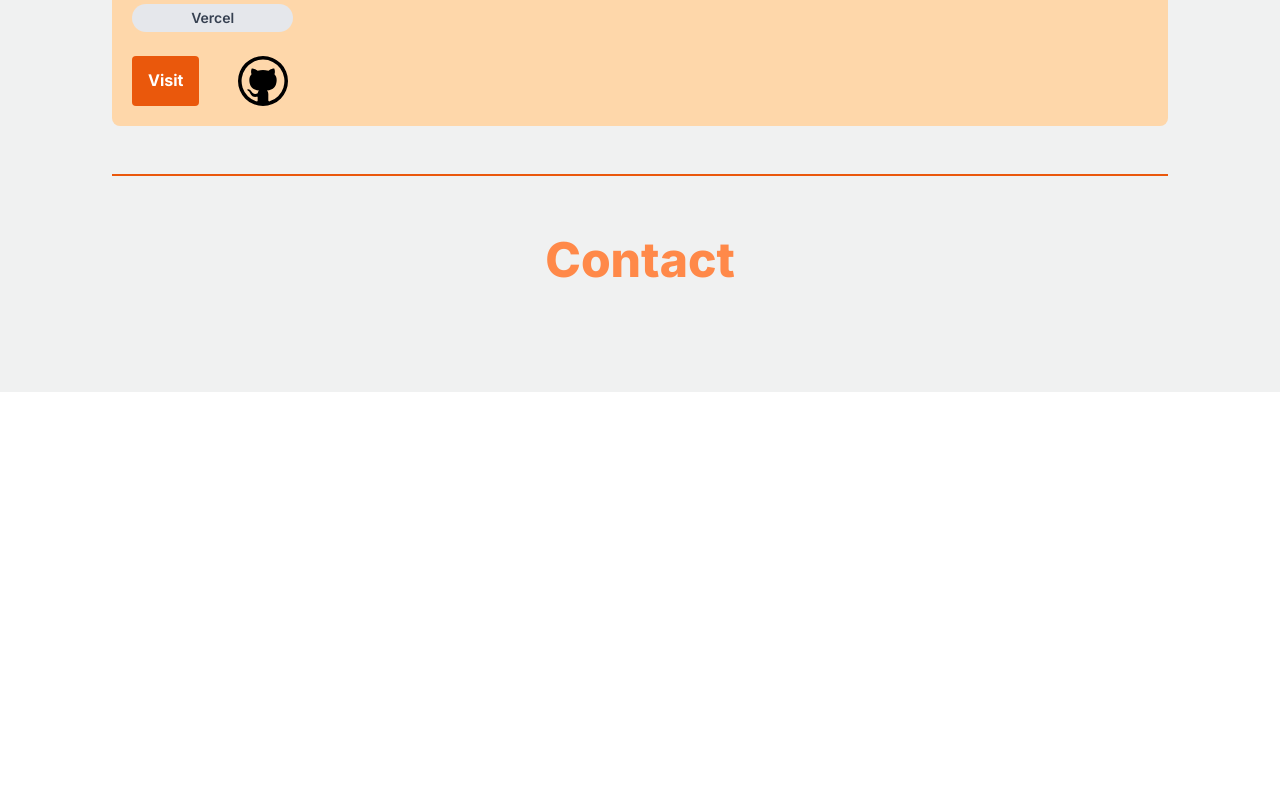
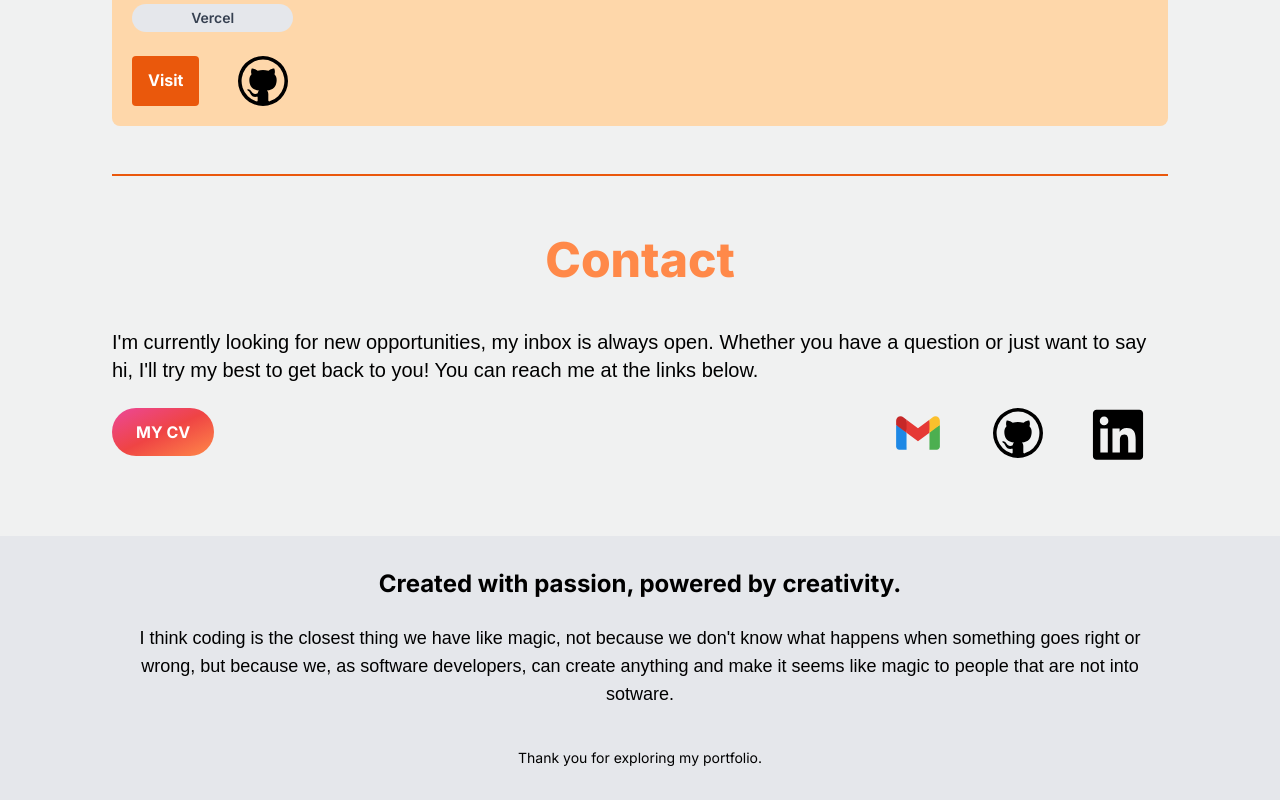
Before and after one commit to angelcoding06/Portfolio, a Next.js app: page / in a window 1280 px wide. Shown: the part 3033-3833 px from the top of the page. Before the commit the page ends 3425 px from the top, so only its background shows below. Built offline with nearby package versions, Linux system fonts and the light colour scheme.

Commit message:
Finish contactsection - add Footer

```diff
--- /dev/null
+++ b/src/app/components/footer.tsx
@@ -0,0 +1,22 @@
+"use client";
+import React from "react";
+
+const Footer: React.FC = () => {
+	return (
+		<footer className="bg-gray-200 text-black dark:text-gray-300  dark:bg-mainBlack py-8 bg-opacity-100 border-slate-500 ">
+			<div className="flex flex-col items-center text-center">
+				<p className="font-bold text-black dark:text-white text-base sm:text-lg mb-6 lg:text-2xl">
+					Created with passion, powered by creativity.
+				</p>
+				<p className="font-poppins px-2 text-black dark:text-white text-inherit text-sm  sm:text-lg mb-6 lg:text-lg lg:px-28">
+					{
+						"I think coding is the closest thing we have like magic, not because we don't know what happens when something goes right or wrong, but because we, as software developers, can create anything and make it seems like magic to people that are not into sotware."
+					}
+				</p>
+				<p className="text-sm mt-4">Thank you for exploring my portfolio.</p>
+			</div>
+		</footer>
+	);
+};
+
+export default Footer;
--- a/src/app/components/icons/icons.tsx
+++ b/src/app/components/icons/icons.tsx
@@ -550,7 +550,10 @@ export const LinuxIcon: React.FC<IconoProps> = ({
 	</svg>
 );
 
-export const GithubIcon: React.FC<IconoProps> = ({ width = "128", height = "50" }) => (
+export const GithubIcon: React.FC<IconoProps> = ({
+	width = "128",
+	height = "50",
+}) => (
 	<svg
 		width={width}
 		height={height}
@@ -595,3 +598,39 @@ export const LinkedInIcon: React.FC<IconoProps> = ({
 		</g>
 	</svg>
 );
+
+export const GmailIcon: React.FC<IconoProps> = ({
+	width = "100",
+	height = "50",
+}) => (
+	<svg
+		xmlns="http://www.w3.org/2000/svg"
+		x="0px"
+		y="0px"
+		width={width}
+		height={height}
+		viewBox="0 0 48 48"
+		className="w-auto"
+	>
+		<path
+			fill="#4caf50"
+			d="M45,16.2l-5,2.75l-5,4.75L35,40h7c1.657,0,3-1.343,3-3V16.2z"
+		></path>
+		<path
+			fill="#1e88e5"
+			d="M3,16.2l3.614,1.71L13,23.7V40H6c-1.657,0-3-1.343-3-3V16.2z"
+		></path>
+		<polygon
+			fill="#e53935"
+			points="35,11.2 24,19.45 13,11.2 12,17 13,23.7 24,31.95 35,23.7 36,17"
+		></polygon>
+		<path
+			fill="#c62828"
+			d="M3,12.298V16.2l10,7.5V11.2L9.876,8.859C9.132,8.301,8.228,8,7.298,8h0C4.924,8,3,9.924,3,12.298z"
+		></path>
+		<path
+			fill="#fbc02d"
+			d="M45,12.298V16.2l-10,7.5V11.2l3.124-2.341C38.868,8.301,39.772,8,40.702,8h0 C43.076,8,45,9.924,45,12.298z"
+		></path>
+	</svg>
+);
--- a/src/app/components/projectarticle.tsx
+++ b/src/app/components/projectarticle.tsx
@@ -37,11 +37,12 @@ const ProjectArticle: React.FC<ProjectProps> = ({
 				<div className="flex w-full mt-4 ">
 					<a
 						href={url}
+						target="blank"
 						className="bg-orange-600 hover:bg-orange-700 text-white font-bold py-3 px-4 rounded"
 					>
 						Visit
 					</a>
-					<a className="fill-black dark:fill-white" href={githublink}>
+					<a className="fill-black dark:fill-white" href={githublink} target="blank">
 						<GithubIcon />
 					</a>
 				</div>
@@ -49,6 +50,7 @@ const ProjectArticle: React.FC<ProjectProps> = ({
 			<div className="flex flex-col justify-center items-center lg:h-max w-fit lg:w-1/2 rounded">
 				<a
 					href={url}
+					target="blank"
 					className="transition-shadow duration-300 hover:shadow-mainOrange hover:shadow-md rounded"
 				>
 					<Image src={image} alt={ProjectTitle} className="rounded-lg" />
--- a/src/app/components/sections/contactsection.tsx
+++ b/src/app/components/sections/contactsection.tsx
@@ -1,8 +1,8 @@
 "use client";
+import Link from "next/link";
 import React from "react";
-
+import { GmailIcon, GithubIcon, LinkedInIcon } from "../icons/icons";
 const ContactSection = () => {
-
 	return (
 		<section
 			className="flex flex-col justify-between scroll-my-28 py-12 border-solid border-t-2 border-orange-600 "
@@ -11,7 +11,46 @@ const ContactSection = () => {
 			<h1 className="font-extrabold text-center text-mainOrange mb-8 text-4xl lg:text-5xl lg:leading-normal justify-center">
 				Contact
 			</h1>
-
+			<p className="font-poppins text-black dark:text-white text-base sm:text-lg mb-6 lg:text-xl">
+				I'm currently looking for new opportunities, my inbox is always open.
+				Whether you have a question or just want to say hi, I'll try my best to
+				get back to you! You can reach me at the links below.
+			</p>
+			<div className="flex flex-col sm:flex-row justify-between">
+				<div className="mb-4">
+					<Link
+						href="https://drive.google.com/file/d/1c-avHkq6fqZyGdsWydgcoiObrQbfvzkx/view?usp=sharing"
+						className="font-bold px-6 inline-block py-3 w-full sm:w-fit rounded-full bg-gradient-to-br from-pink-500 via-red-500 to-mainOrange  text-white text-center"
+						target="blank"
+					>
+						MY CV
+					</Link>
+				</div>
+				<div className="flex w-auto">
+					<a
+						href="mailto:anvasquezge@gmail.com"
+						target="blank"
+						className="fill-black dark:fill-white"
+					>
+						{" "}
+						<GmailIcon />{" "}
+					</a>
+					<a
+						href="https://github.com/angelcoding06"
+						className="fill-black dark:fill-white"
+						target="blank"
+					>
+						<GithubIcon width="100" />
+					</a>
+					<a
+						href="https://www.linkedin.com/in/angelcoding06/"
+						className="fill-black dark:fill-white"
+						target="blank"
+					>
+						<LinkedInIcon width="100" />
+					</a>
+				</div>
+			</div>
 		</section>
 	);
 };
--- a/src/app/components/sections/homesection.tsx
+++ b/src/app/components/sections/homesection.tsx
@@ -43,12 +43,14 @@ const HomeSection = () => {
 								<a
 									className="fill-black dark:fill-white"
 									href="https://linkedin.com/in/angelcoding06/"
+									target="blank"
 								>
 									<LinkedInIcon />
 								</a>
 								<a
 									className="fill-black dark:fill-white"
 									href="https://github.com/angelcoding06"
+									target="blank"
 								>
 									<GithubIcon />
 								</a>
--- a/src/app/page.tsx
+++ b/src/app/page.tsx
@@ -4,16 +4,18 @@ import Aboutsection from "./components/sections/aboutsection";
 import HomeSection from "./components/sections/homesection";
 import ProjectSection from "./components/sections/projectsection";
 import ContactSection from "./components/sections/contactsection";
+import Footer from "./components/footer";
 export default function Home() {
 	return (
-		<main className="flex min-h-screen bg-mainWhite dark:bg-pageBlack transition-all duration-300">
+		<main className="flex flex-col min-h-screen bg-mainWhite dark:bg-pageBlack transition-all duration-300">
 			<Navbar />
-			<div className="container mt-24 mx-auto px-5 py-4 sm:px-12 lg:px-28">
+			<div className="container flex-col mt-24 mx-auto px-5 py-4 sm:px-12 lg:px-28">
 				<HomeSection />
 				<Aboutsection />
 				<ProjectSection />
 				<ContactSection />
 			</div>
+			<Footer />
 		</main>
 	);
 }
```
